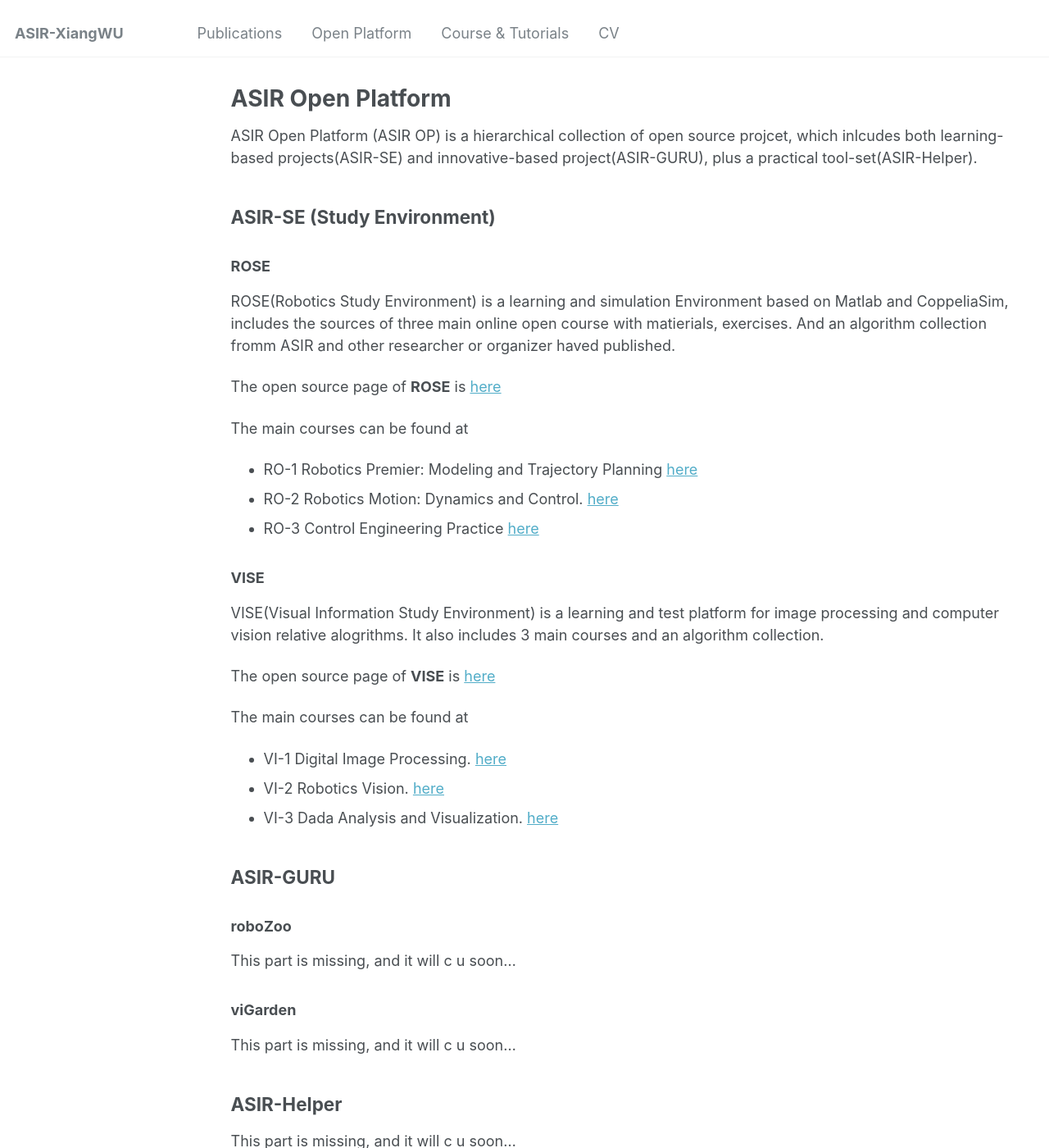
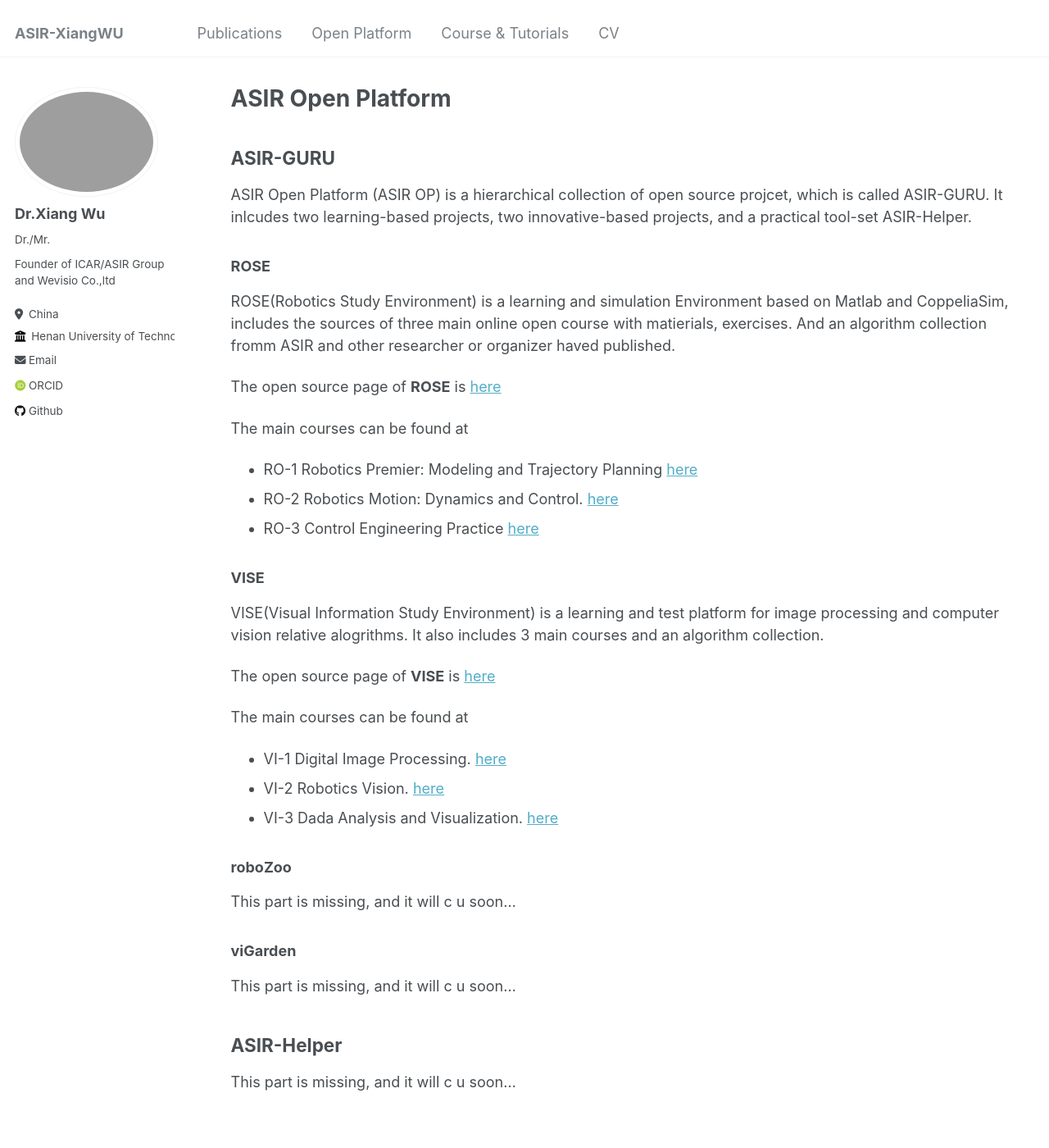
Before and after one commit to xiangwu/xiangwu.github.io, a Jekyll site: the page built from _pages/op.md, in a window 1280 px wide and 1400 px high. Shown: the whole window at 82% size. Built offline with Jekyll 4.4.1, drawn with Linux system fonts in a browser that asks for light colours; some web fonts are replaced.

Commit message:
Update op.md

```diff
--- a/_pages/op.md
+++ b/_pages/op.md
@@ -2,16 +2,16 @@
 layout: archive
 title: "ASIR Open Platform"
 permalink: /op/
-author_profile: false
+author_profile: true
 redirect_from:
 #  - /resume
 ---
 {% include base_path %}
 
+## ASIR-GURU
+ASIR Open Platform (ASIR OP) is a hierarchical collection of open source projcet, which is called ASIR-GURU.
+It inlcudes two learning-based projects, two innovative-based projects, and a practical tool-set ASIR-Helper.
 
-ASIR Open Platform (ASIR OP) is a hierarchical collection of open source projcet, which inlcudes both learning-based projects(ASIR-SE) and innovative-based project(ASIR-GURU), plus a practical tool-set(ASIR-Helper).
-
-## ASIR-SE (Study Environment)
 ### ROSE
 
 ROSE(Robotics Study Environment) is a learning and simulation Environment based on Matlab and CoppeliaSim, includes the sources of three main online open course with matierials, exercises.
@@ -24,9 +24,6 @@ The main courses can be found at
 - RO-2 Robotics Motion: Dynamics and Control. [here](/teaching/ro1-2025)
 - RO-3 Control Engineering Practice [here]()
 
-
-
-
 ### VISE
 VISE(Visual Information Study Environment) is a learning and test platform for image processing and computer vision relative alogrithms. It also includes 3 main courses and an algorithm collection.
 
@@ -37,8 +34,6 @@ The main courses can be found at
 - VI-2 Robotics Vision. [here]()
 - VI-3 Dada Analysis and Visualization. [here]()
 
-## ASIR-GURU
-
 ### roboZoo
 This part is missing, and it will c u soon...
 
```
